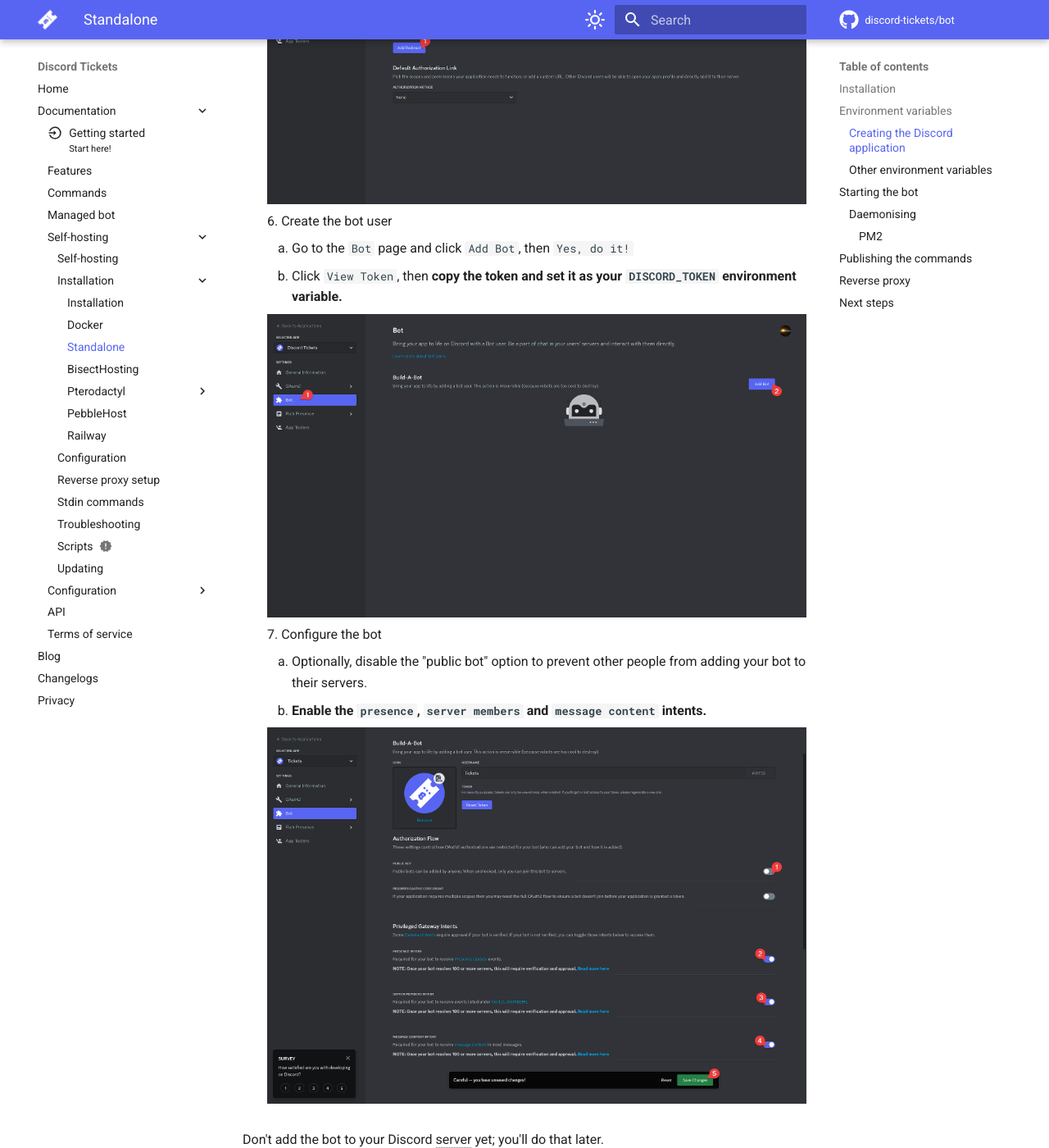
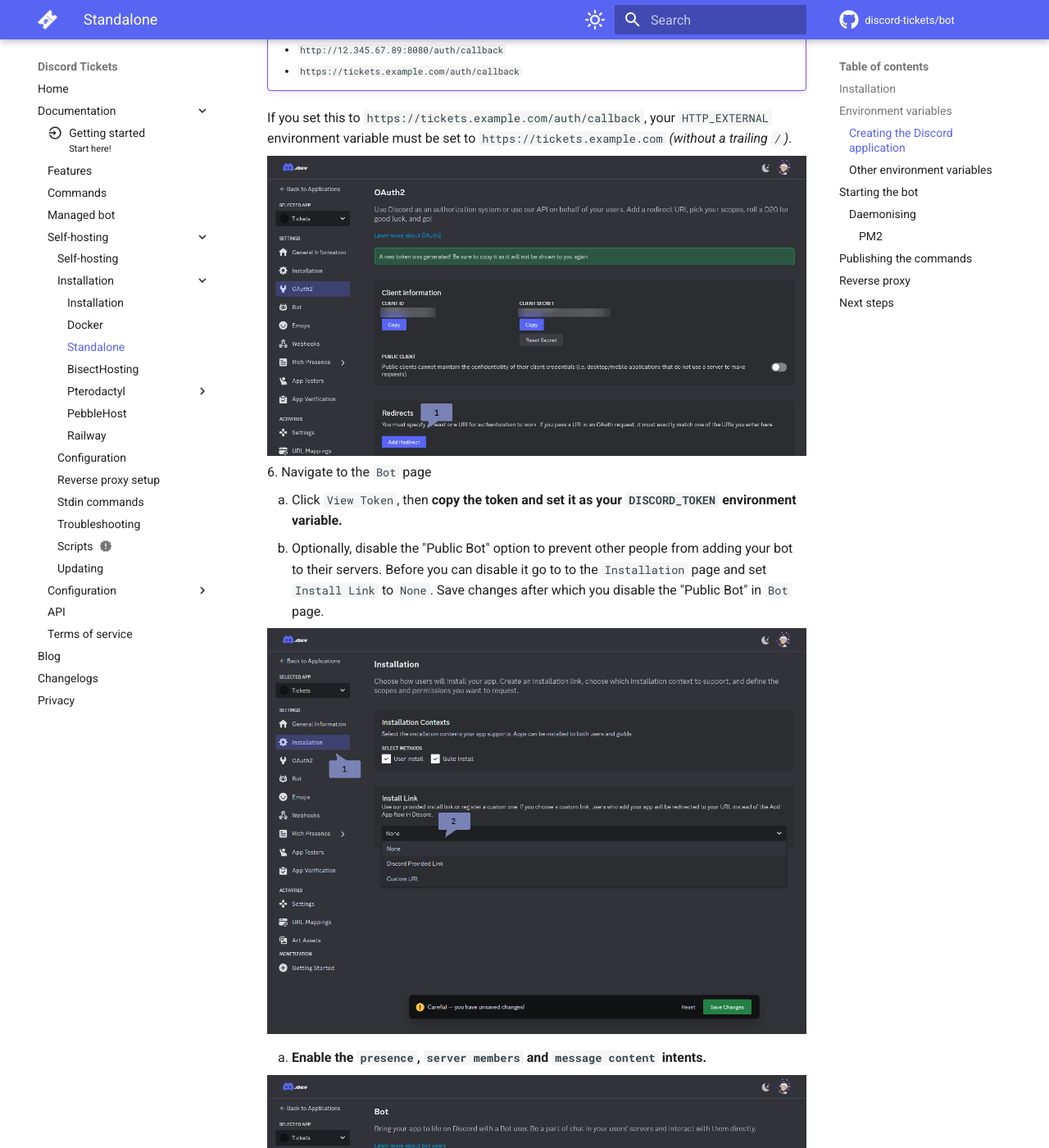
Before and after one commit to discord-tickets/docs, an MkDocs documentation site: the page built from docs/self-hosting/installation/standalone.md, in a window 1280 px wide and 1400 px high, scrolled down 3508 px. Shown: the whole window at 82% size. Built offline with MkDocs 1.6.1 and Material for MkDocs 9.7.7, drawn with Linux system fonts in a browser that asks for light colours; comment, search, counter and statistics services are not loaded; some of the changed text lies outside the part shown.

Commit message:
Docker install page cleanup and Discord app creation image / instructions update.

````diff
--- a/docs/self-hosting/installation/docker.md
+++ b/docs/self-hosting/installation/docker.md
@@ -161,7 +161,7 @@
 Start the containers:
 
 ```bash linenums="0"
-docker-compose up -d
+docker compose up -d
 ```
 
 
--- a/docs/self-hosting/installation/index.md
+++ b/docs/self-hosting/installation/index.md
@@ -9,7 +9,7 @@
 
 ## Shared/containerised services
 
-| :fontawesome-solid-server:<br>BisectHosting { .bisect .text-lg } | :fontawesome-solid-crow:<br>Pterodactyl { .pterodactyl .text-lg } | :fontawesome-solid-cube:<br>PebbleHost { .pebblehost .text-lg } | :fontawesome-solid-train:<br>Railway { .railway .text-lg } |
+| :simple-bisecthosting:<br>BisectHosting { .bisect .text-lg } | :simple-pterodactyl:<br>Pterodactyl { .pterodactyl .text-lg } | :fontawesome-solid-cube:<br>PebbleHost { .pebblehost .text-lg } | :simple-railway:<br>Railway { .railway .text-lg } |
 | :--------------------------------------------------------------: | :---------------------------------------------------------------: | :-------------------------------------------------------------: | :--------------------------------------------------------: |
 |          :green_book:<br>Node.js experience recommended          |          :green_book:<br>Node.js experience recommended           |         :green_book:<br>Node.js experience recommended          |       :orange_book:<br>Docker experience recommended       |
 |    [Start](bisecthosting.md){.md-button .md-button--primary}     |   [Start](pterodactyl/index.md){.md-button .md-button--primary}   |    [Start](pebblehost.md){ .md-button .md-button--primary }     |    [Start](railway.md){.md-button .md-button--primary}     |
--- a/includes/discord-application.md
+++ b/includes/discord-application.md
@@ -11,9 +11,10 @@
 	2. Give your application a name, accept the terms of service and click `Create`
 
 	![Screenshot](/img/discord-application-1.png)
-3. Add a logo, description, and links to your terms of service and privacy policy, then click `Save Changes`.
+3. In the page that appears you can add a logo, description, or links to your terms of service and privacy policy if you wish to, and then click `Save Changes`.
 
 	![Screenshot](/img/discord-application-2.png)
+
 4. Go to the `OAuth2` page and click `Reset Secret`, then `Yes, do it!`.
 	**Copy the new secret and set it as your `DISCORD_SECRET` environment variable.**
 
@@ -29,16 +30,14 @@
     your `HTTP_EXTERNAL` environment variable must be set to `https://tickets.example.com` *(without a trailing `/`)*.
 
 	![Screenshot](/img/discord-application-4.png)
-6. Create the bot user
+6. Navigate to the `Bot` page
 
-	1. Go to the `Bot` page and click `Add Bot`, then `Yes, do it!`
-	2. Click `View Token`, then **copy the token and set it as your `DISCORD_TOKEN` environment variable.**
+	1. Click `View Token`, then **copy the token and set it as your `DISCORD_TOKEN` environment variable.**
+	2. Optionally, disable the "Public Bot" option to prevent other people from adding your bot to their servers. Before you can disable it go to to the `Installation` page and set `Install Link` to `None`. Save changes after which you disable the "Public Bot" in `Bot` page.
 
 	![Screenshot](/img/discord-application-5.png)
-7. Configure the bot
 
-	1. Optionally, disable the "public bot" option to prevent other people from adding your bot to their servers.
-	2. **Enable the `presence`, `server members` and `message content` intents.**
+	3. **Enable the `presence`, `server members` and `message content` intents.**
 
 	![Screenshot](/img/discord-application-6.png)
 
````
Also changed, not shown: docs/img/discord-application-1.png, docs/img/discord-application-2.png, docs/img/discord-application-3.png, docs/img/discord-application-4.png, docs/img/discord-application-5.png, docs/img/discord-application-6.png.
